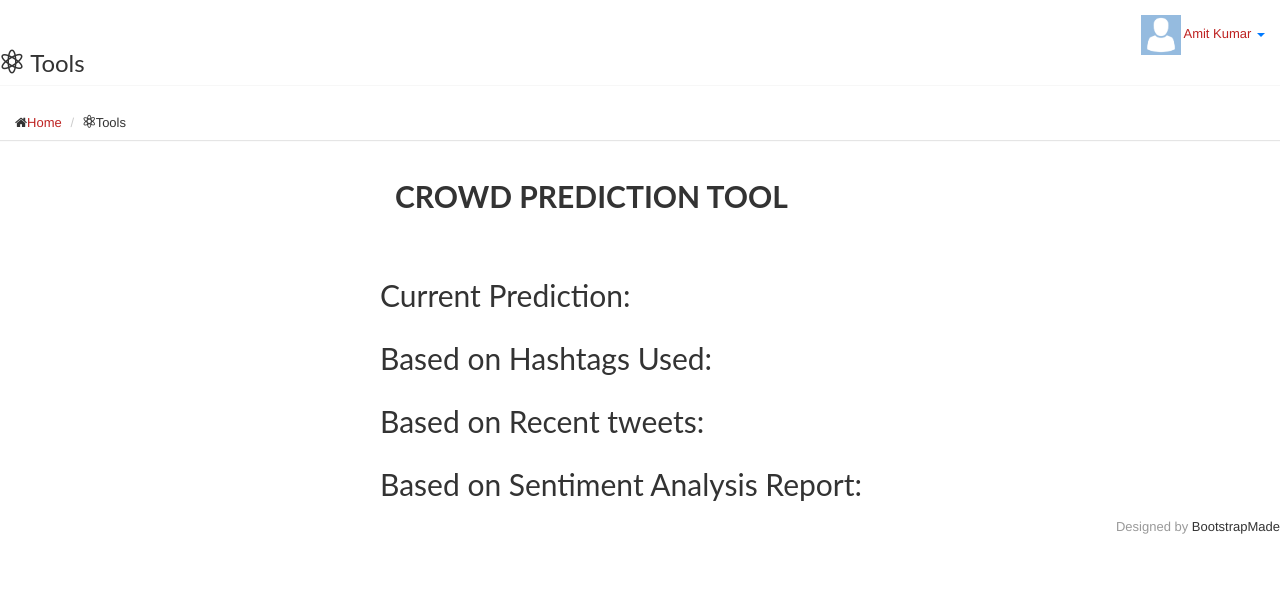
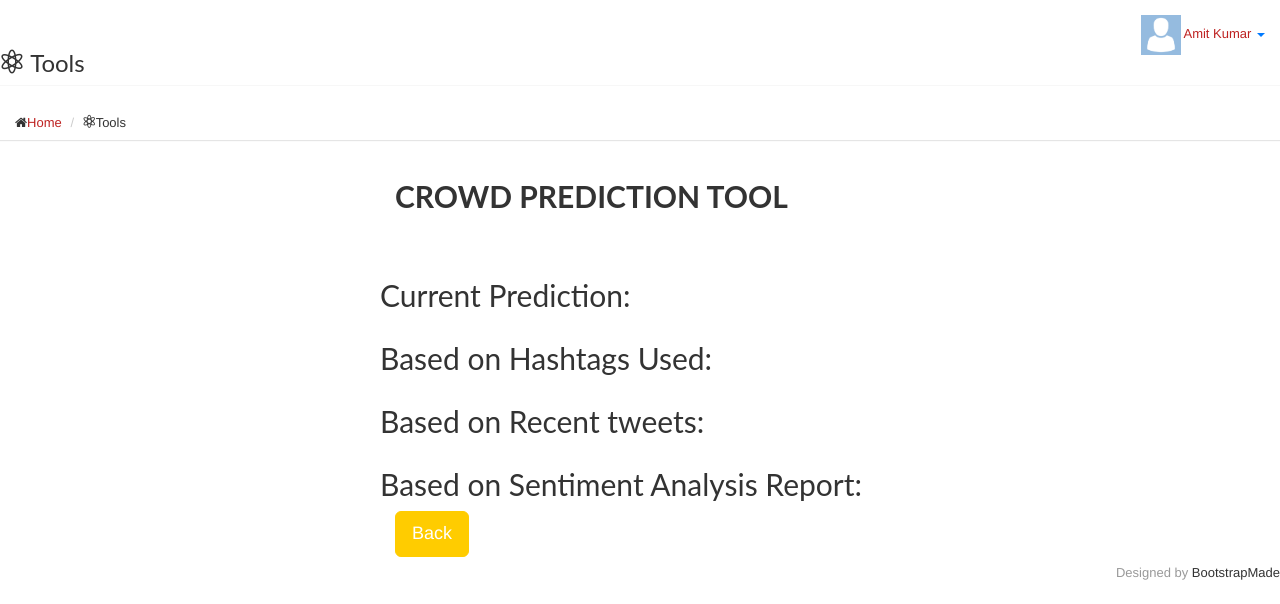
Before and after one commit to deluminators/Tweeysa, a plain HTML site: page frontend/crowd-prediction.html in a window 1280 px wide. Shown: the part 196-800 px from the top of the page. Drawn offline with Linux system fonts and the light colour scheme; files that its build step writes are made by us from their sources.

Commit message:
Update crowd-prediction.html

```diff
--- a/frontend/crowd-prediction.html
+++ b/frontend/crowd-prediction.html
@@ -9,7 +9,7 @@
   <meta name="keyword" content="Creative, Dashboard, Admin, Template, Theme, Bootstrap, Responsive, Retina, Minimal">
   <link rel="shortcut icon" href="img/favicon.png">
 
-  <title>Twitter Covid-19 Sentiment Analysis</title>
+  <title>Crowd Prediction</title>
 
   <!-- Bootstrap CSS -->
   <link href="css/bootstrap.min.css" rel="stylesheet">
@@ -379,7 +379,9 @@
                 <div class="row" id="report-length">
                   <h2>Based on Sentiment Analysis Report:</h2>
                 </div>
-
+                <div>
+                  <a href="crowd-pred.html" type="button" class="btn btn-warning btn-lg " >Back</a>
+                </div>
                 </Row>
               </Container>
             </div>
```
